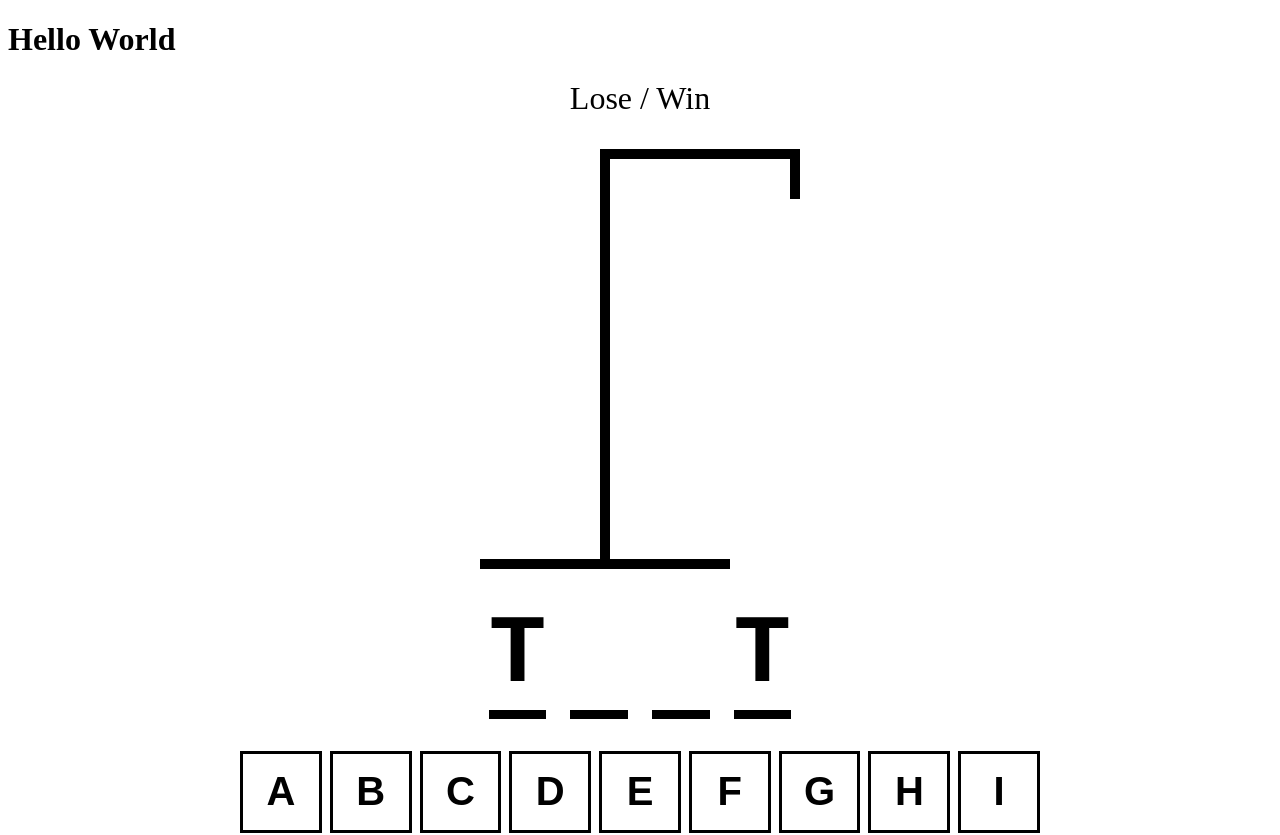
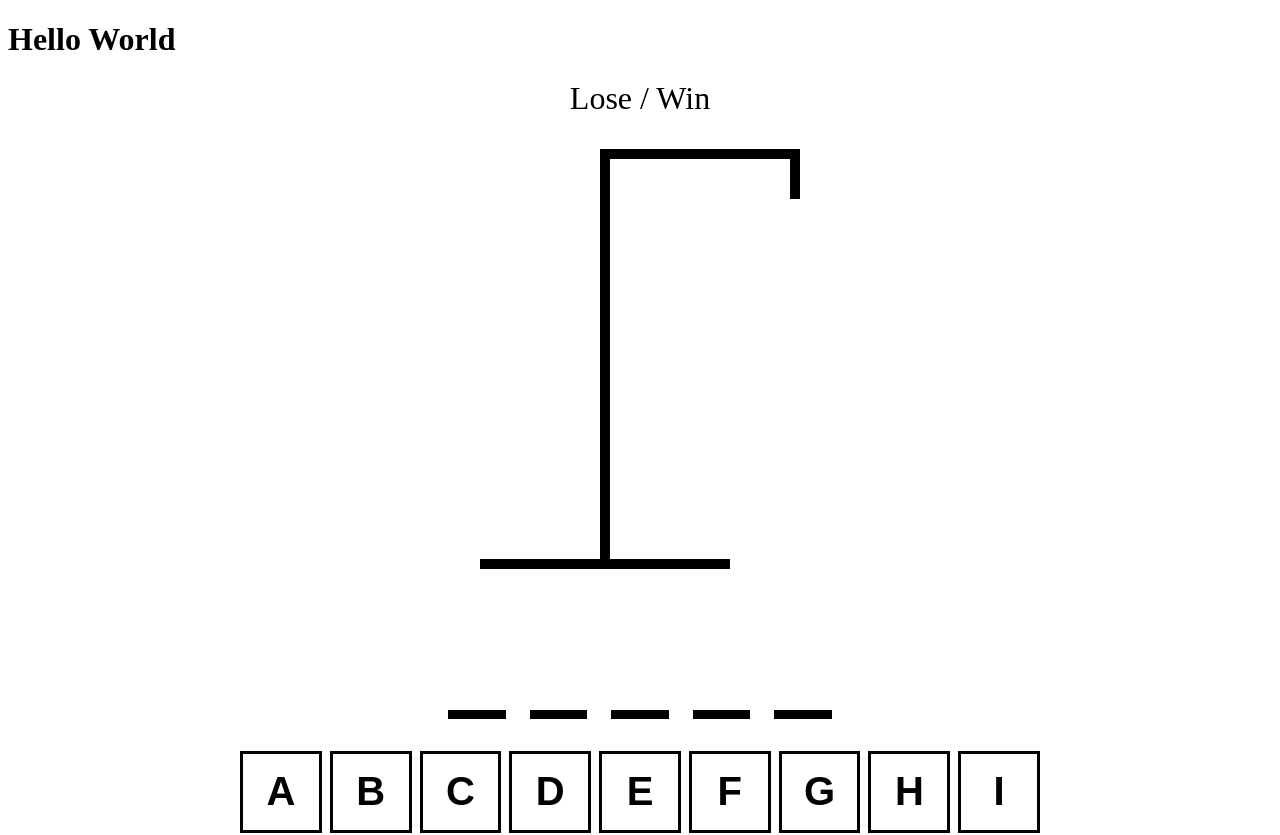
Before and after one commit to atcriteria/supreme-invention, a React (Vite) app: page / in a window 1280 px wide. Shown: the top 835 px of the page. Built offline with nearby package versions, Linux system fonts and the light colour scheme.

Commit message:
added some logic for the HangmanWord that will be guessed

```diff
--- a/src/components/Hangman.tsx
+++ b/src/components/Hangman.tsx
@@ -28,7 +28,7 @@ export default function Hangman() {
                 Lose / Win
             </div>
             <HangmanDrawing numberOfGuesses={incorrectLetters.length} />
-            <HangmanWord />
+            <HangmanWord guessedLetters={guessedLetters} wordToGuess={wordToGuess} />
             <div style={{ alignSelf: "stretch" }} >
                 <HangmanKeyboard />
             </div>
--- a/src/components/HangmanWord.tsx
+++ b/src/components/HangmanWord.tsx
@@ -1,8 +1,11 @@
-export default function HangmanWord() {
-    const word = "test";
-    const guessedLetters = ["t"];
+type HangmanWordProps = {
+    guessedLetters: string[],
+    wordToGuess: string
+}
+
+export default function HangmanWord({ guessedLetters, wordToGuess }: HangmanWordProps) {
     return <div style={{ display: "flex", gap: ".25em", fontSize: "6rem", fontWeight: "bold", textTransform: "uppercase", fontFamily: "monospace" }} >
-        {word.split("").map((letter, index) => (
+        {wordToGuess.split("").map((letter, index) => (
             <span style={{ borderBottom: ".1em solid black" }} >
                 <span style={{ visibility: guessedLetters.includes(letter) ? "visible" : "hidden" }} key={index}>
                     {letter}
```
